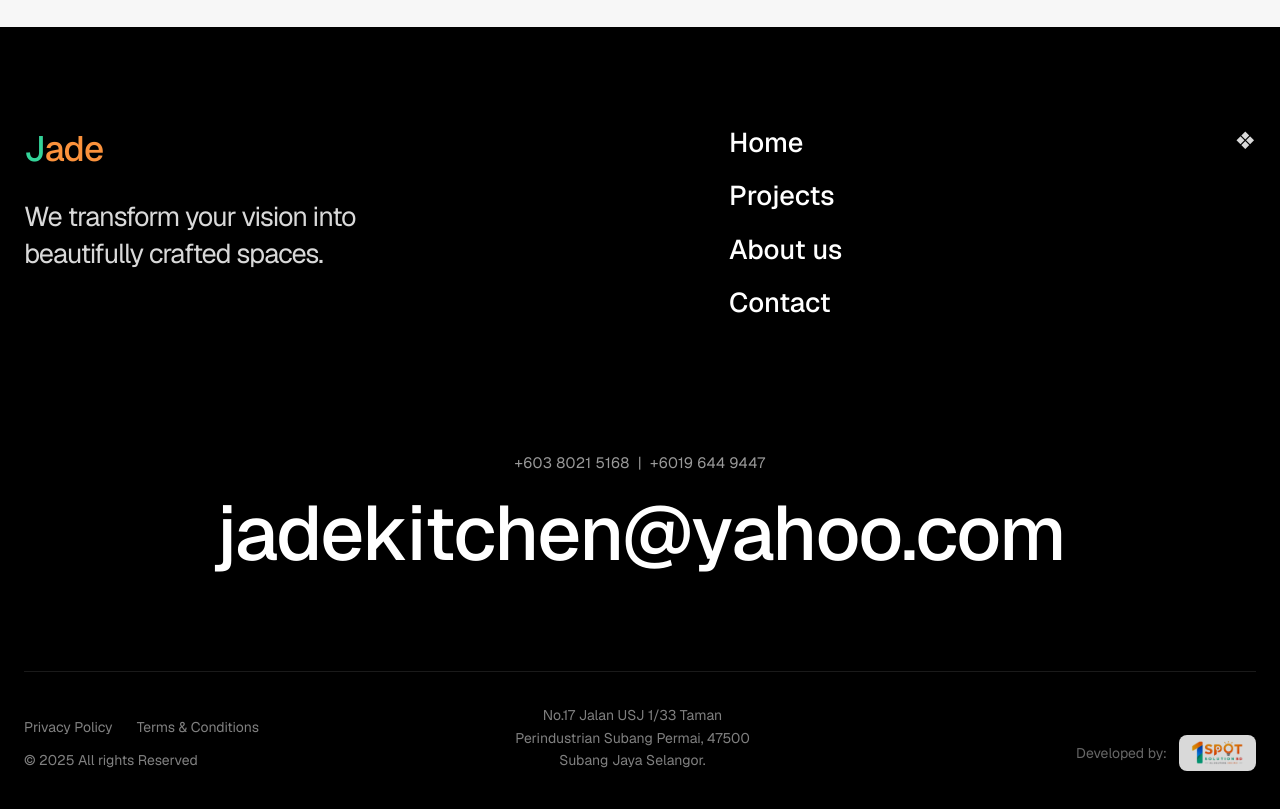
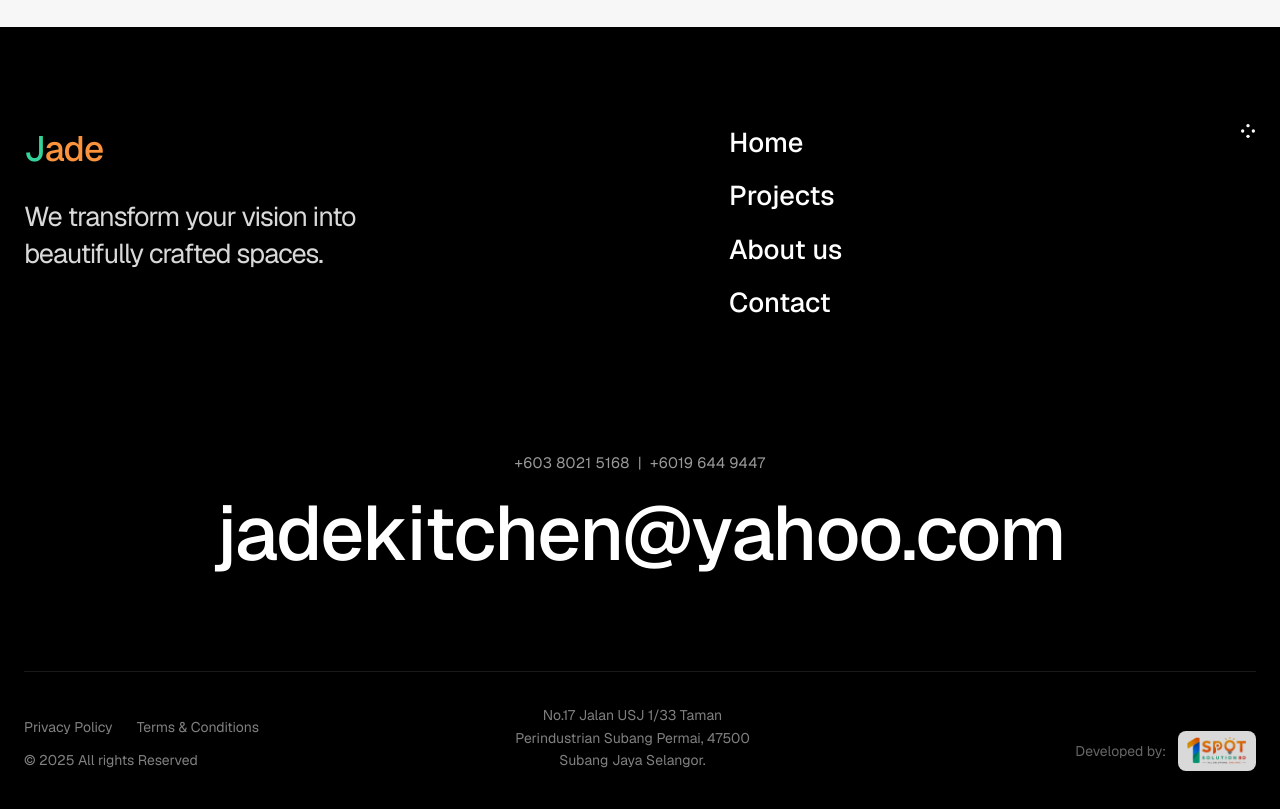
Before and after one commit to omarfaruk16/Jade, a Next.js app in the folder frontend/: page / in a window 1280 px wide. Shown: the part 8240-9049 px from the top of the page. Built offline with nearby package versions, Linux system fonts and the light colour scheme; no server answers.

Commit message:
style: update footer signature and mobile navigation

```diff
--- a/frontend/src/components/layout/Footer.module.css
+++ b/frontend/src/components/layout/Footer.module.css
@@ -315,11 +315,11 @@
 }
 
 .devLogo {
-  height: 36px;
+  height: 40px;
   width: auto;
   opacity: 0.85;
   background-color: #ffffff;
-  padding: 6px 12px;
+  padding: 6px 8px;
   border-radius: 8px;
   transition: opacity 0.3s cubic-bezier(0.4, 0, 0.2, 1), transform 0.3s cubic-bezier(0.4, 0, 0.2, 1), box-shadow 0.3s cubic-bezier(0.4, 0, 0.2, 1);
 }
--- a/frontend/src/components/layout/Footer.tsx
+++ b/frontend/src/components/layout/Footer.tsx
@@ -32,7 +32,12 @@ export default function Footer() {
           </div>
 
           <div className={styles.topRightIcon}>
-            <DiamondStarIcon />
+            <svg width="16" height="16" viewBox="0 0 24 24" fill="none" xmlns="http://www.w3.org/2000/svg">
+              <circle cx="12" cy="4" r="2.5" fill="currentColor" />
+              <circle cx="12" cy="20" r="2.5" fill="currentColor" />
+              <circle cx="4" cy="12" r="2.5" fill="currentColor" />
+              <circle cx="20" cy="12" r="2.5" fill="currentColor" />
+            </svg>
           </div>
         </div>
 
@@ -64,11 +69,16 @@ export default function Footer() {
           {/* Mobile only elements or placeholder */}
           <div className={styles.bottomRight}>
             <div className={styles.mobileDiamondIcon}>
-              <DiamondStarIcon />
+              <svg width="16" height="16" viewBox="0 0 24 24" fill="none" xmlns="http://www.w3.org/2000/svg">
+                <circle cx="12" cy="4" r="2.5" fill="currentColor" />
+                <circle cx="12" cy="20" r="2.5" fill="currentColor" />
+                <circle cx="4" cy="12" r="2.5" fill="currentColor" />
+                <circle cx="20" cy="12" r="2.5" fill="currentColor" />
+              </svg>
             </div>
             <div className={styles.developerSignature}>
               <span>Developed by:</span>
-              <a href="https://1spotsolution.com" target="_blank" rel="noopener noreferrer" className={styles.devLogoLink}>
+              <a href="https://onespotsolution.online/" target="_blank" rel="noopener noreferrer" className={styles.devLogoLink}>
                 <img src="/images/1spotsolution-logo.webp" alt="1spot solution logo" className={styles.devLogo} />
               </a>
             </div>
--- a/frontend/src/components/layout/Navbar.tsx
+++ b/frontend/src/components/layout/Navbar.tsx
@@ -318,14 +318,15 @@ export default function Navbar({ visible = true }: { visible?: boolean }) {
                   )}
                 </AnimatePresence>
               </div>
-
+              <Link href="/import-export" onClick={toggleMenu}>Export / Import</Link>
+              <Link href="/dealer" onClick={toggleMenu}>Be a Dealer</Link>
+              <Link href="/promotion" onClick={toggleMenu}>Promotion</Link>
               <Link href="/products" onClick={toggleMenu}>Products</Link>
 
               <Link href="/projects" onClick={toggleMenu}>Projects</Link>
-              <Link href="/promotion" onClick={toggleMenu}>Promotion</Link>
+
               <Link href="/about" onClick={toggleMenu}>About us</Link>
-              <Link href="/import-export" onClick={toggleMenu}>Export / Import</Link>
-              <Link href="/dealer" onClick={toggleMenu}>Be a Dealer</Link>
+
               <Link href="/contact" onClick={toggleMenu}>Contact</Link>
               <button className={styles.ctaButtonMobile} onClick={toggleMenu}>Book a Call</button>
             </div>
```
Lines whose indentation alone changed are shown as unchanged.
